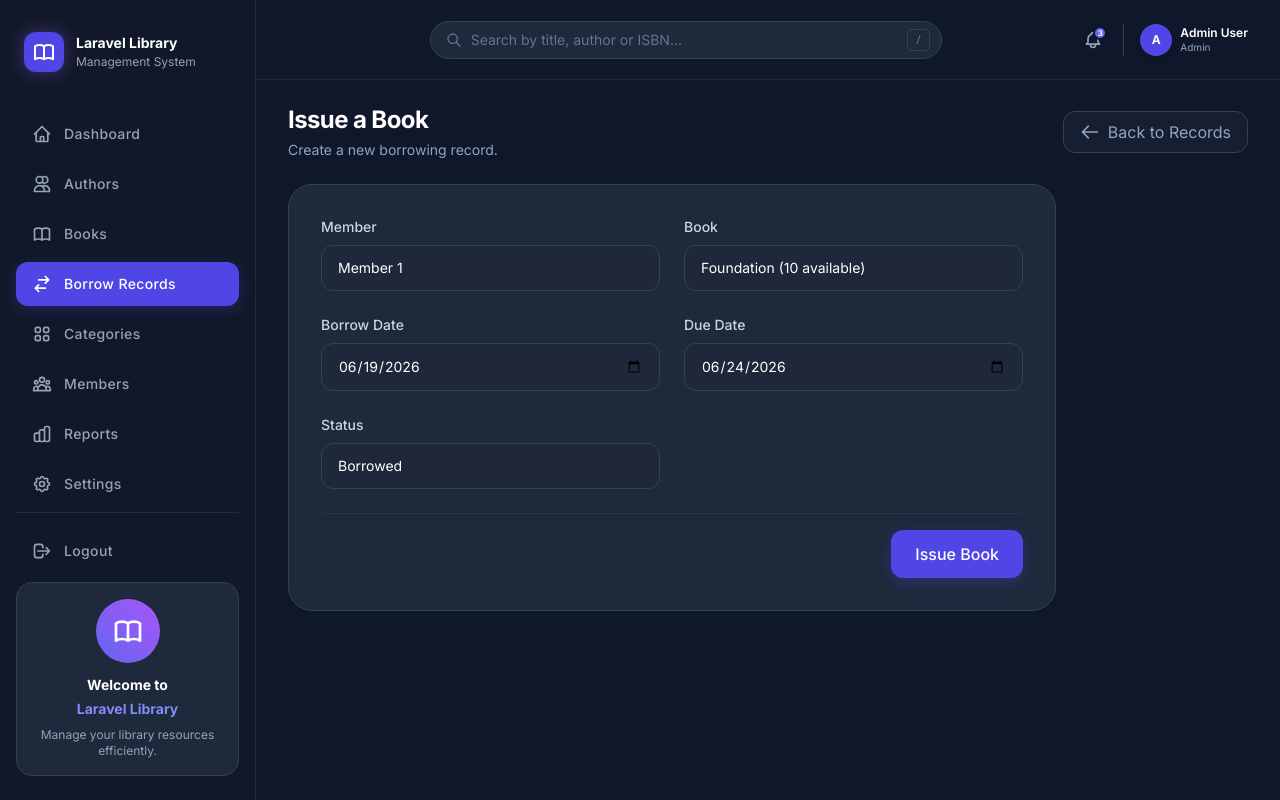
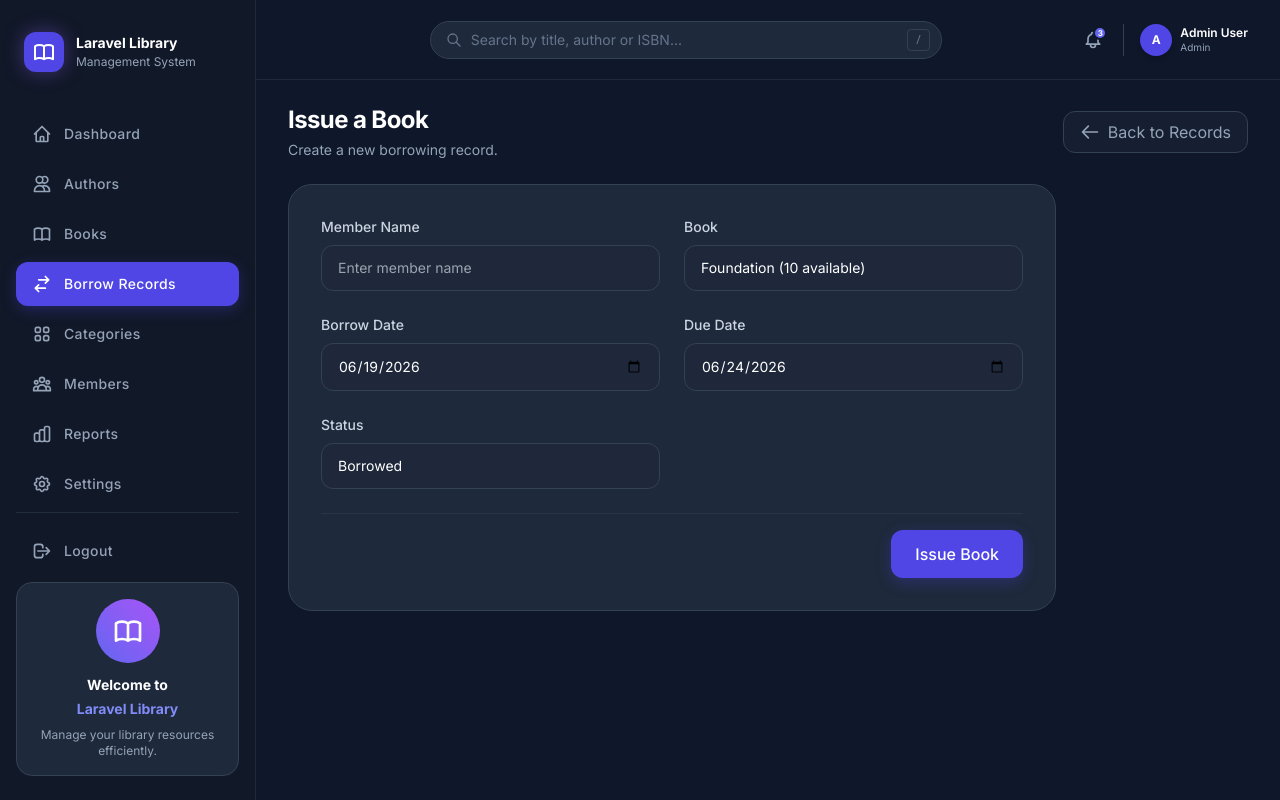
Before and after one commit to Rupakranjan098/library-management, a Laravel app: page /borrowings/create in a window 1280 px wide. Run offline with Laravel 12, Linux system fonts and the light colour scheme; a user stored in the database is signed in; data comes from the database, SQL or seed files in the repository; some libraries are stand-ins or nearby versions.

Commit message:
Allow manual entry of member name during borrowing record creation/edit, automatically creating member records on the fly

```diff
--- a/app/Http/Controllers/BorrowRecordController.php
+++ b/app/Http/Controllers/BorrowRecordController.php
@@ -47,11 +47,25 @@ class BorrowRecordController extends Controller
     {
         $validated = $request->validate([
             'book_id' => 'required|exists:books,id',
-            'member_id' => 'required|exists:members,id',
+            'member_name' => 'required|string|max:255',
             'borrow_date' => 'required|date',
             'due_date' => 'required|date|after_or_equal:borrow_date',
             'status' => 'required|in:borrowed,returned,overdue',
         ]);
+
+        $memberName = $validated['member_name'];
+        $member = \App\Models\Member::where('name', $memberName)->first();
+        if (!$member) {
+            $email = strtolower(str_replace(' ', '.', $memberName)) . '-' . rand(100, 999) . '@example.com';
+            $member = \App\Models\Member::create([
+                'name' => $memberName,
+                'email' => $email,
+                'phone' => '0000000000',
+                'membership_expiry' => now()->addYear()->toDateString(),
+            ]);
+        }
+        $validated['member_id'] = $member->id;
+        unset($validated['member_name']);
 
         $book = \App\Models\Book::findOrFail($validated['book_id']);
 
@@ -91,11 +105,25 @@ class BorrowRecordController extends Controller
 
         $validated = $request->validate([
             'book_id' => 'required|exists:books,id',
-            'member_id' => 'required|exists:members,id',
+            'member_name' => 'required|string|max:255',
             'borrow_date' => 'required|date',
             'due_date' => 'required|date|after_or_equal:borrow_date',
             'status' => 'required|in:borrowed,returned,overdue',
         ]);
+
+        $memberName = $validated['member_name'];
+        $member = \App\Models\Member::where('name', $memberName)->first();
+        if (!$member) {
+            $email = strtolower(str_replace(' ', '.', $memberName)) . '-' . rand(100, 999) . '@example.com';
+            $member = \App\Models\Member::create([
+                'name' => $memberName,
+                'email' => $email,
+                'phone' => '0000000000',
+                'membership_expiry' => now()->addYear()->toDateString(),
+            ]);
+        }
+        $validated['member_id'] = $member->id;
+        unset($validated['member_name']);
 
         $oldStatus = $borrowRecord->status;
         $newStatus = $validated['status'];
--- a/resources/views/borrowings/create.blade.php
+++ b/resources/views/borrowings/create.blade.php
@@ -20,12 +20,8 @@
 
             <div class="grid grid-cols-1 md:grid-cols-2 gap-6 mb-6">
                 <div>
-                    <label class="block text-sm font-medium text-slate-300 mb-2">Member</label>
-                    <select name="member_id" required class="w-full bg-slate-800/50 border border-slate-700 rounded-xl py-3 px-4 text-sm text-white focus:border-indigo-500 focus:ring-1 focus:ring-indigo-500 appearance-none">
-                        @foreach(\App\Models\Member::all() as $member)
-                            <option value="{{ $member->id }}">{{ $member->name }}</option>
-                        @endforeach
-                    </select>
+                    <label class="block text-sm font-medium text-slate-300 mb-2">Member Name</label>
+                    <input type="text" name="member_name" required placeholder="Enter member name" class="w-full bg-slate-800/50 border border-slate-700 rounded-xl py-3 px-4 text-sm text-white focus:border-indigo-500 focus:ring-1 focus:ring-indigo-500" value="{{ old('member_name') }}">
                 </div>
 
                 <div>
```
Also changed, not shown: resources/views/borrowings/edit.blade.php (+2 -6 lines).
